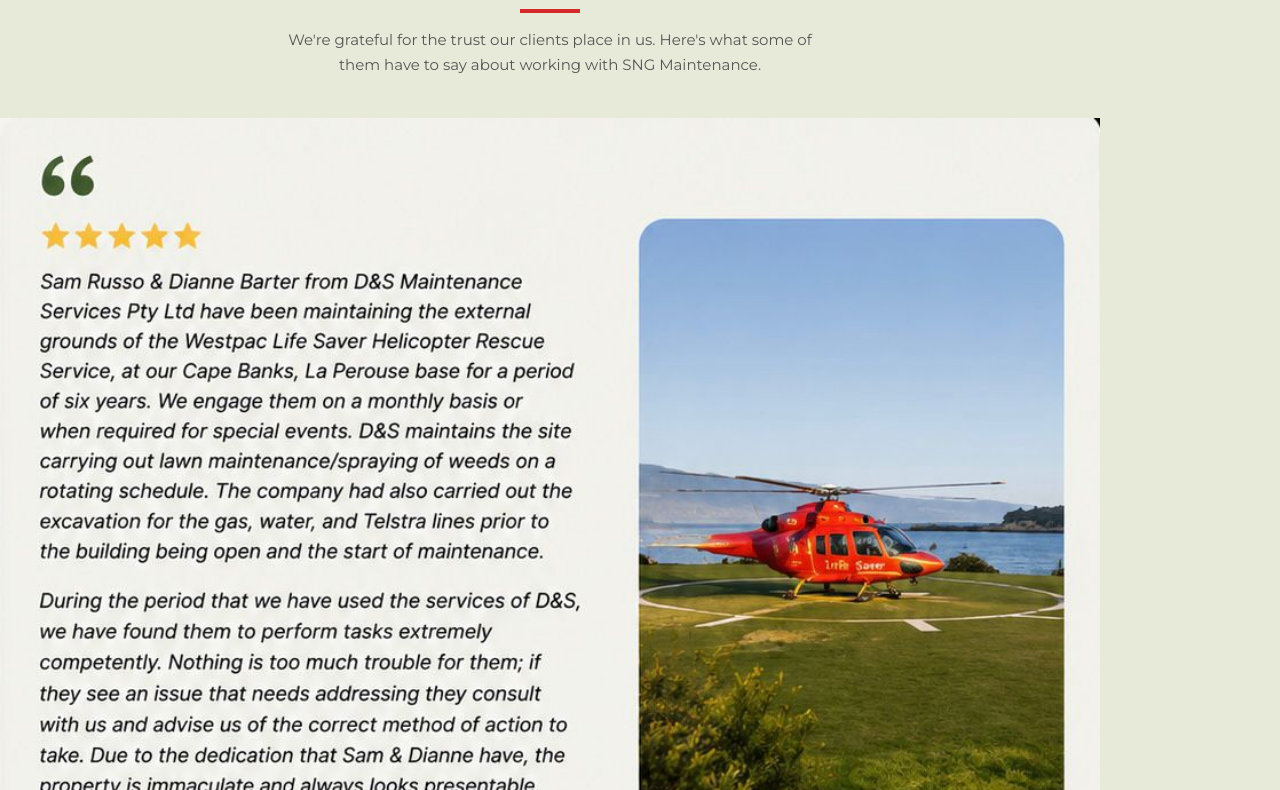
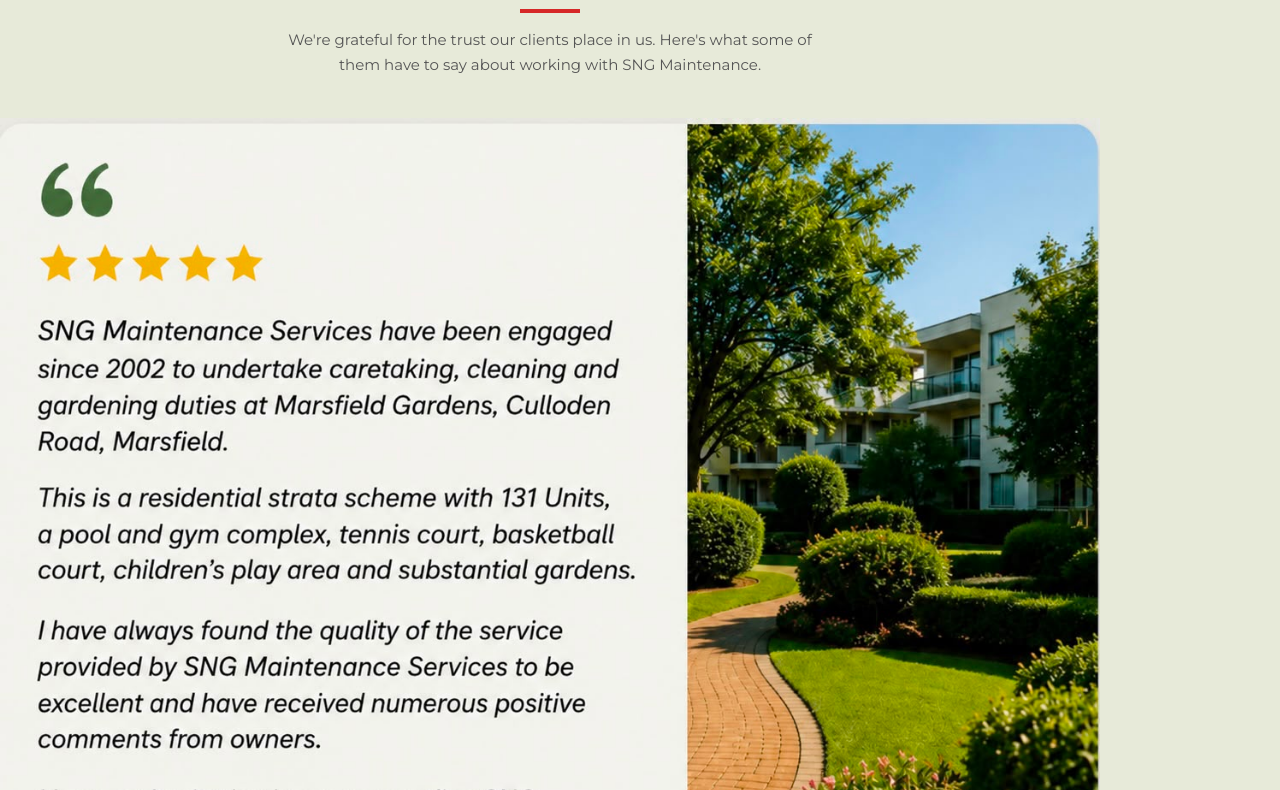
Before and after one commit to brandsbarrel/DNS, a React (Vite) app: page /testimonials in a window 1280 px wide. Shown: the part 1590-2380 px from the top of the page. Built offline with nearby package versions, Linux system fonts and the light colour scheme.

Commit message:
testi updated

```diff
--- a/src/Pages/Testimonials/Testimonials.jsx
+++ b/src/Pages/Testimonials/Testimonials.jsx
@@ -1,6 +1,7 @@
 import "./Testimonials.css";
 
 import testiHero from "../../assets/Testi_Hero.jpeg";
+import testi1 from "../../assets/testi-updated-1.jpeg"
 import testi2 from "../../assets/Testi2.jpeg";
 import testi3 from "../../assets/Testi3.jpeg";
 import testi4 from "../../assets/Testi4.jpeg";
@@ -20,7 +21,7 @@
 
 export default function Testimonials() {
 
-    const testimonials = [testi2, testi3, testi4];
+    const testimonials = [testi1];
 
     return (
         <div className="testi-page">
```
Also changed, not shown: src/assets/testi-updated-1.jpeg (added).
